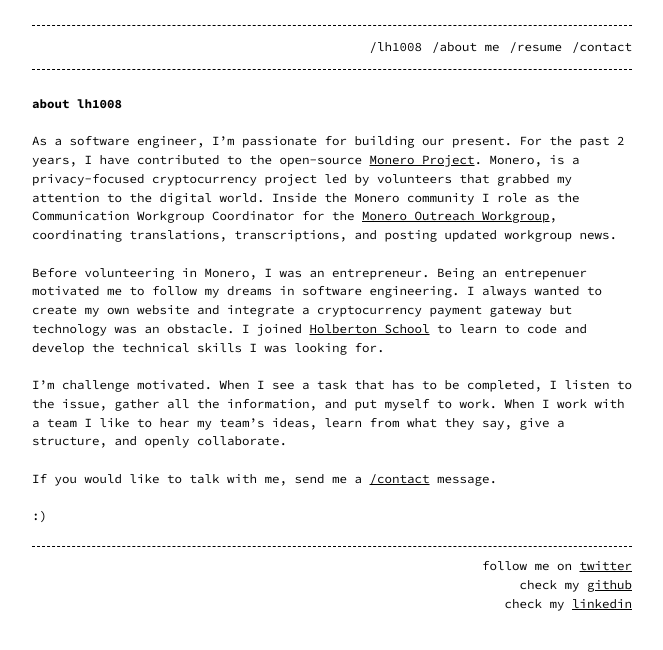
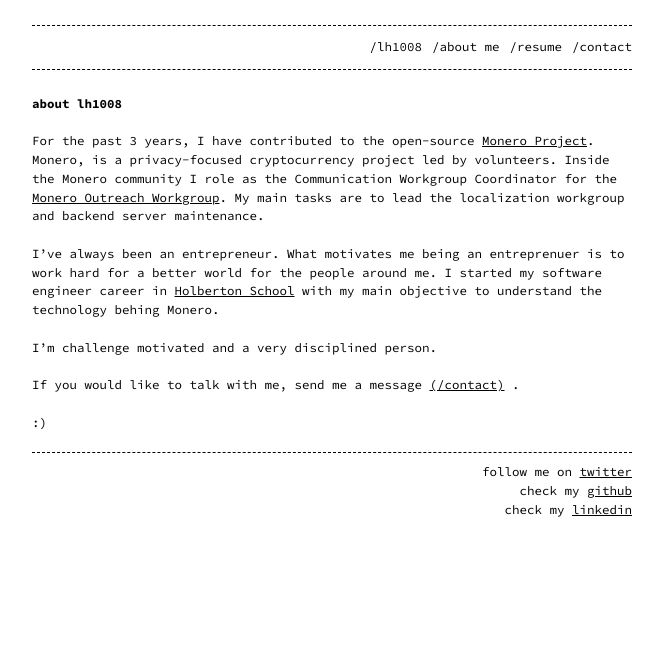
Before and after one commit to lh1008/lh1008.github.io, a Jekyll site: the page built from about.md, in a window 1280 px wide. Shown: the top 650 px of the page, without its empty margins (308-971 px from the left). Built offline with Jekyll 4.4.1, drawn with Linux system fonts in a browser that asks for light colours.

Commit message:
Updated the about page.

```diff
--- a/about.md
+++ b/about.md
@@ -6,12 +6,12 @@ permalink: /about
 
 # about lh1008
 
-<br>As a software engineer, I'm passionate for building our present. For the past 2 years, I have contributed to the open-source <a href="https://web.getmonero.org/" target="_blank">Monero Project</a>. Monero, is a privacy-focused cryptocurrency project led by volunteers that grabbed my attention to the digital world. Inside the Monero community I role as the Communication Workgroup Coordinator for the <a href="https://www.monerooutreach.org/" target="_blank">Monero Outreach Workgroup</a>, coordinating translations, transcriptions, and posting updated workgroup news.
+<br>For the past 3 years, I have contributed to the open-source <a href="https://web.getmonero.org/" target="_blank">Monero Project</a>. Monero, is a privacy-focused cryptocurrency project led by volunteers. Inside the Monero community I role as the Communication Workgroup Coordinator for the <a href="https://www.monerooutreach.org/" target="_blank">Monero Outreach Workgroup</a>. My main tasks are to lead the localization workgroup and backend server maintenance.
 
-<br>Before volunteering in Monero, I was an entrepreneur. Being an entrepenuer motivated me to follow my dreams in software engineering. I always wanted to create my own website and integrate a cryptocurrency payment gateway but technology was an obstacle. I joined <a href="https://www.holbertonschool.com/" target="_blank">Holberton School</a> to learn to code and develop the technical skills I was looking for.
+<br>I've always been an entrepreneur. What motivates me being an entreprenuer is to work hard for a better world for the people around me. I started my software engineer career in <a href="https://www.holbertonschool.com/" target="_blank">Holberton School</a> with my main objective to understand the technology behing Monero.
 
-<br>I'm challenge motivated. When I see a task that has to be completed, I listen to the issue, gather all the information, and put myself to work. When I work with a team I like to hear my team's ideas, learn from what they say, give a structure, and openly collaborate.
+<br>I'm challenge motivated and a very disciplined person.
 
-<br>If you would like to talk with me, send me a <a href="/contact">/contact</a> message.
+<br>If you would like to talk with me, send me a message <a href="/contact">(/contact)</a> .
 
 <br>:)
```
